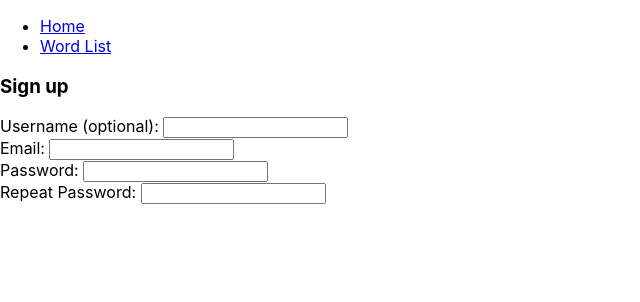
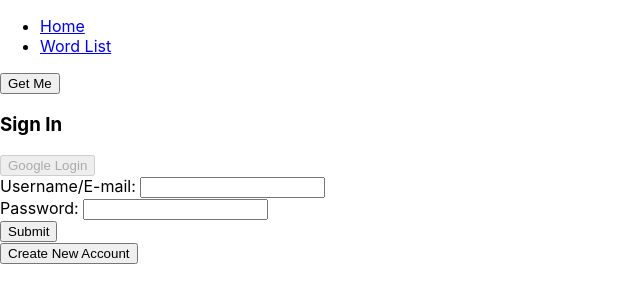
Before and after one commit to rmbr0wn/vocabularyAugmenter, a React (Create React App) app in the folder client/: page /auth in a window 1280 px wide. Shown: the top 302 px of the page, without its empty margins (0-640 px from the left). Built offline with nearby package versions, Linux system fonts and the light colour scheme; the HTML template or start-up script is replaced by a standard one.

Commit message:
Google OAuth working, going to refactor class components into function components

```diff
--- a/client/package.json
+++ b/client/package.json
@@ -9,8 +9,11 @@
     "axios": "^0.25.0",
     "react": "^17.0.2",
     "react-dom": "^17.0.2",
+    "react-google-login": "^5.2.2",
+    "react-redux": "^7.2.6",
     "react-router-dom": "^6.2.1",
     "react-scripts": "5.0.0",
+    "redux-thunk": "^2.4.1",
     "web-vitals": "^2.1.4"
   },
   "scripts": {
--- a/client/src/App.js
+++ b/client/src/App.js
@@ -1,16 +1,22 @@
 import './App.css';
 import { BrowserRouter, Routes, Route } from "react-router-dom";
-import { Link } from 'react-router-dom';
 import React from 'react';
+import { Provider } from 'react-redux';
+import thunk from 'redux-thunk';
+import { createStore, applyMiddleware, compose } from 'redux';
 
 import Navbar from "./components/navbar.component";
 import DailyWord from "./components/daily-word.component";
 import Auth from "./components/auth.component";
 import CreateUser from "./components/create-user.component";
 import WordList from "./components/word-list.component";
+import { reducers } from "./reducers/index.reducer";
+
+const store = createStore(reducers, compose(applyMiddleware(thunk)));
 
 function App() {
   return (
+    <Provider store={store}>
         <BrowserRouter>
           <div>
             <Navbar />
@@ -22,6 +28,7 @@ function App() {
             </Routes>
           </div>
         </BrowserRouter>
+      </Provider>
   );
 }
 
--- a/client/src/components/auth.component.js
+++ b/client/src/components/auth.component.js
@@ -1,17 +1,22 @@
 import React, { Component } from 'react';
+import { GoogleLogin } from 'react-google-login';
+import { connect } from 'react-redux';
+import { useHistory } from 'react-router-dom';
 
-export default class Auth extends Component {
-
+class Auth extends Component {
   constructor(props){
     super(props);
     this.state= {
       showPassword: false,
-      signedUp: false,
+      signedUp: true,
     };
 
     this.onSubmit = this.onSubmit.bind(this);
     this.onChange = this.onChange.bind(this);
     this.handleShowPassword = this.handleShowPassword.bind(this);
+    this.onClick = this.onClick.bind(this);
+    this.googleSuccess = this.googleSuccess.bind(this);
+    this.googleFailure = this.googleFailure.bind(this);
   }
 
   onSubmit(e) {
@@ -26,6 +31,31 @@ export default class Auth extends Component {
 
   }
 
+  onClick(e) {
+    this.setState({
+      signedUp: !this.state.signedUp
+    });
+  }
+
+  async googleSuccess (res) {
+    console.log(res);
+    console.log("Success!");
+    const result = res?.profileObj;
+    const token = res?.tokenId;
+
+    try {
+      this.props.sendAuth(result, token);
+    } catch (error) {
+      console.log(error);
+    }
+
+  }
+
+  googleFailure(error) {
+    console.log(error);
+    console.log('Google Sign In was unsuccessful. Try again later.');
+  }
+
 // Note: When refactoring, consider turning the repeated form div code below
 // into a function/class in an external file.
   render(){
@@ -35,6 +65,18 @@ export default class Auth extends Component {
         <form onSubmit={this.onSubmit}>
           {this.state.signedUp ?
             <div className="form-container">
+              <div>
+                <GoogleLogin
+                  clientId="272154925137-pkh6c6dhhm79hj8enundingvnsl8vbnl.apps.googleusercontent.com"
+                  render={(renderProps) => (
+                    <button onClick={renderProps.onClick} disabled={renderProps.disabled}>Google Login</button>
+                  )}
+                  onSuccess={this.googleSuccess}
+                  onFailure={this.googleFailure}
+                  buttonText="Login"
+                  cookiePolicy={'single_host_origin'}
+                />
+              </div>
               <div className="form-field">
                 <label>Username/E-mail: </label>
                 <input type="text"
@@ -46,6 +88,12 @@ export default class Auth extends Component {
                 <input type="text"
                   required
                 />
+              </div>
+              <div className="form-button-container">
+                <button type="button" onClick={this.onSubmit}> Submit </button>
+              </div>
+              <div>
+                <button type="button" onClick={this.onClick}> Create New Account </button>
               </div>
             </div>
             :
@@ -73,6 +121,13 @@ export default class Auth extends Component {
                   required
                 />
               </div>
+              <div className="form-button-container">
+                <button type="button" onClick={this.onSubmit}> Submit </button>
+              </div>
+              <div>
+                <label>Already have an account?  </label>
+                <button type="button" onClick={this.onClick}> Sign in </button>
+              </div>
             </div>
           }
         </form>
@@ -80,3 +135,11 @@ export default class Auth extends Component {
     )
   }
 }
+
+const mapDispatchToProps = (dispatch) => {
+  return {
+    sendAuth: (result, token) => { dispatch({type: 'AUTH', data: {result, token} }) }
+  }
+};
+
+export default connect(null, mapDispatchToProps)(Auth)
--- a/client/src/components/navbar.component.js
+++ b/client/src/components/navbar.component.js
@@ -2,18 +2,47 @@ import React, { Component } from 'react';
 import { Link } from 'react-router-dom';
 
 export default class Navbar extends Component {
+  constructor(props){
+    super(props);
+    this.state= {
+      userState: JSON.parse(localStorage.getItem('profile'))
+    };
+
+    this.getUser = this.getUser.bind(this);
+    // this.setUser = this.setUser.bind(this);
+  }
+
+  getUser() {
+    console.log("Here is our userState: ");
+    console.log(this.state.userState);
+    console.log("Here is google's state: ");
+    console.log(JSON.parse(localStorage.getItem('profile')));
+  }
+
+  componentDidMount() {
+
+  }
+
+  componentDidUpdate() {
+    const token = this.state.userState?.token;
+    this.setState({
+      userState: JSON.parse(localStorage.getItem('profile'))
+    });
+  }
+
   render(){
     return(
       <nav>
         <div>
           <ul>
             <li>
-              <Link to='/'>Home</Link>
+              <Link to='/' onClick={this.getUser}>Home</Link>
             </li>
             <li>
               <Link to='/list'>Word List</Link>
             </li>
           </ul>
+          <button onClick={this.getUser}> Get Me </button>
         </div>
       </nav>
     );
--- /dev/null
+++ b/client/src/reducers/auth.reducer.js
@@ -0,0 +1,12 @@
+const authReducer = (state = { authData: null}, action) => {
+  switch (action.type) {
+    case 'AUTH':
+      localStorage.setItem('profile', JSON.stringify({ ...action?.data }));
+      return { ...state, authData: action.data};
+    default:
+      return state;
+
+  }
+}
+
+export default authReducer;
--- /dev/null
+++ b/client/src/reducers/index.reducer.js
@@ -0,0 +1,5 @@
+import { combineReducers } from 'redux';
+
+import authReducer from "./auth.reducer";
+
+export const reducers = combineReducers({ authReducer });
```
Also changed, not shown: 1 other file (tests, documents, lock files or other folders). Lines whose indentation alone changed are shown as unchanged.
